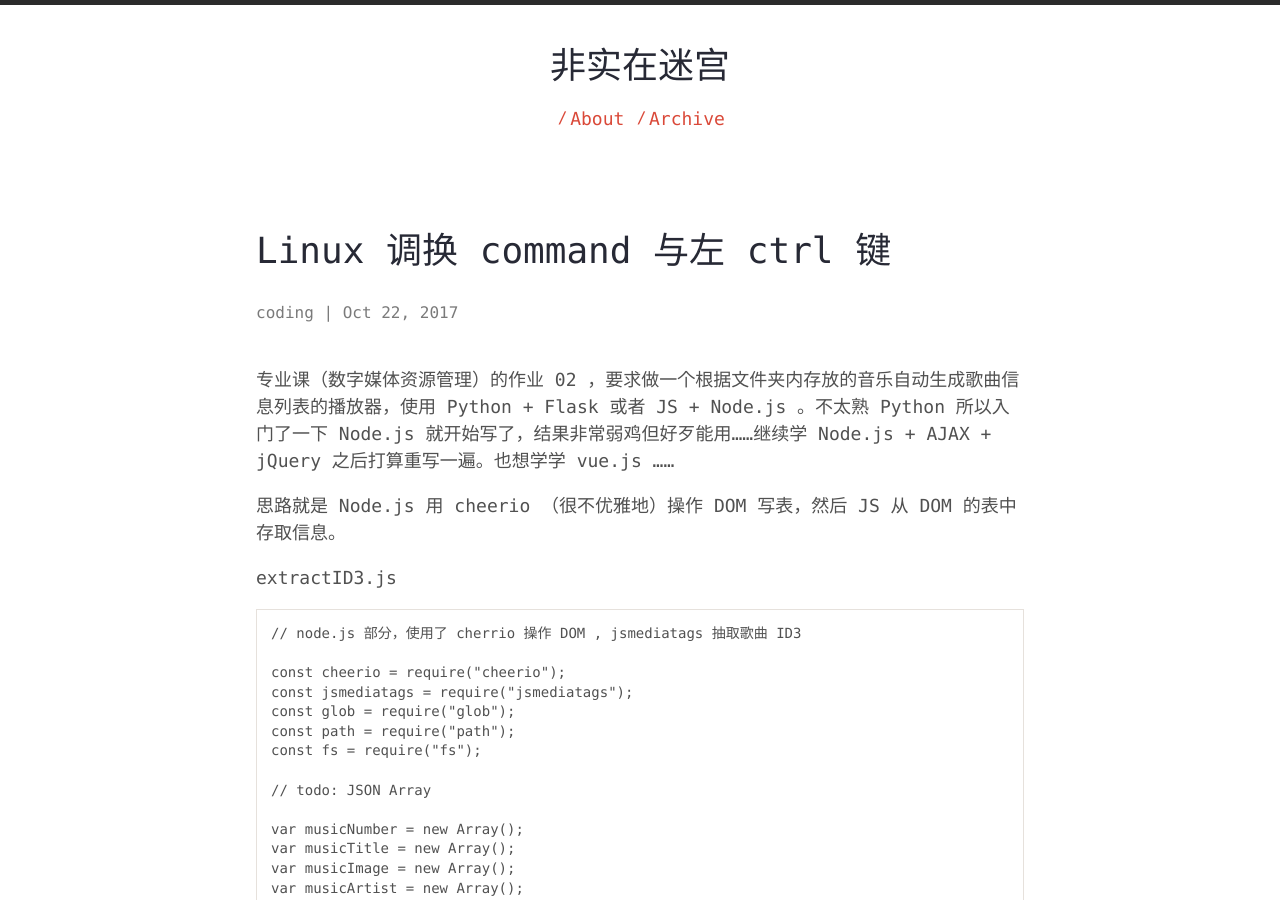
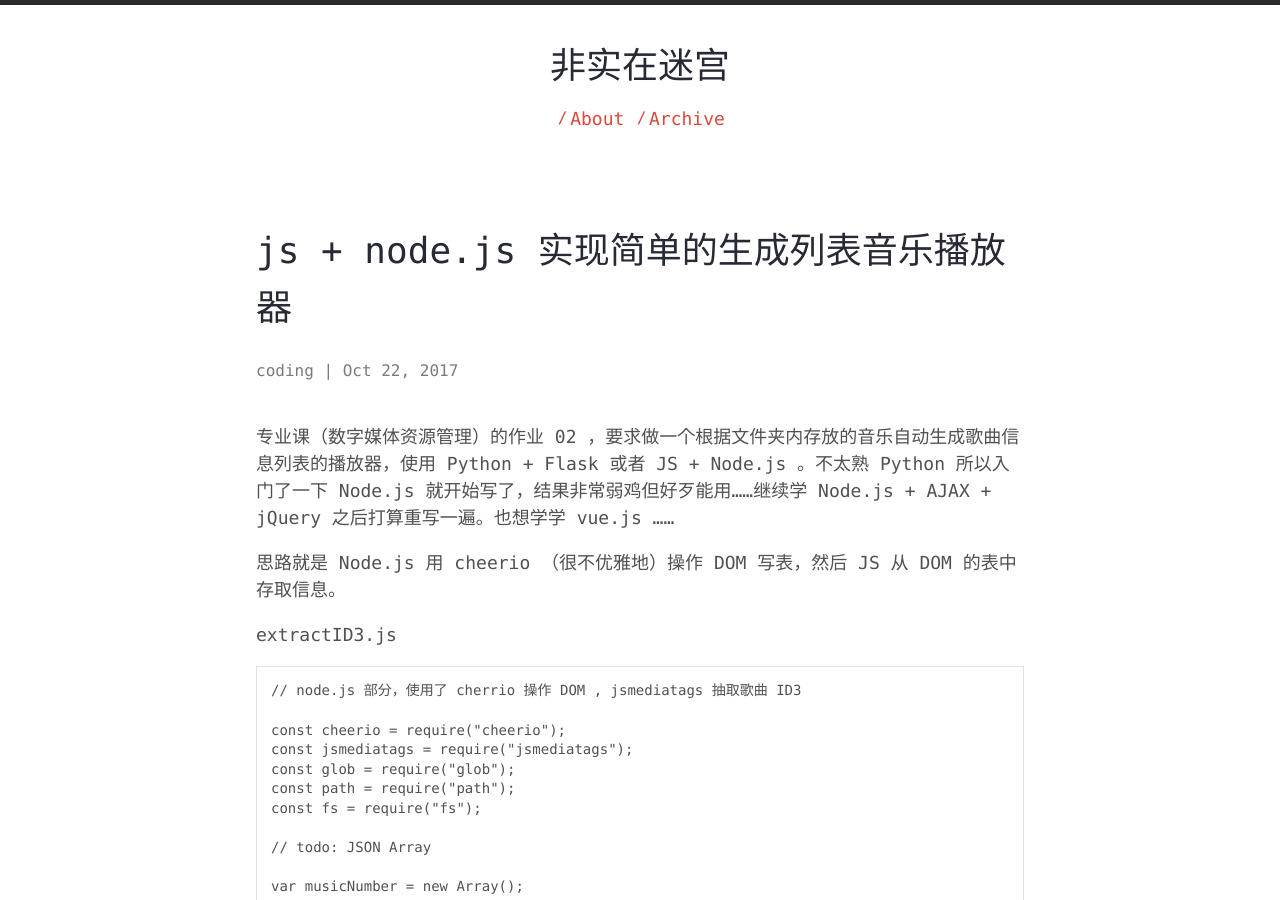
Before and after one commit to monochoria/monochoria, a Jekyll site: the page built from _posts/2017-10-22-simple-generated-music-list-using-nodejs-and-js.md, in a window 1280 px wide and 900 px high. Built offline with Jekyll 4.4.1, drawn with Linux system fonts in a browser that asks for light colours; nearby versions of some CDN libraries.

Commit message:
fixed title: 2017-10-22

```diff
--- a/_posts/2017-10-22-simple-generated-music-list-using-nodejs-and-js.md
+++ b/_posts/2017-10-22-simple-generated-music-list-using-nodejs-and-js.md
@@ -1,6 +1,6 @@
 ---
 layout: post
-title: Linux 调换 command 与左 ctrl 键
+title: js + node.js 实现简单的生成列表音乐播放器
 category: coding
 ---
 
```
